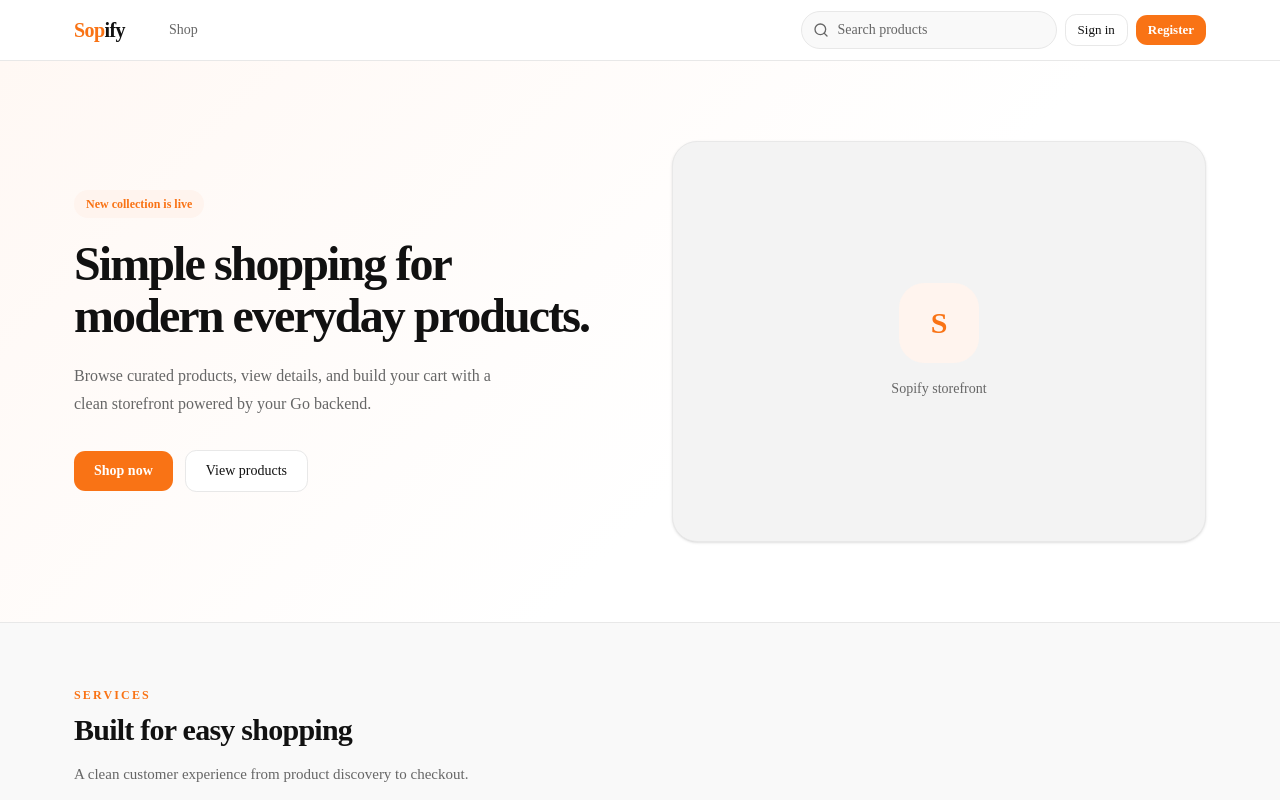
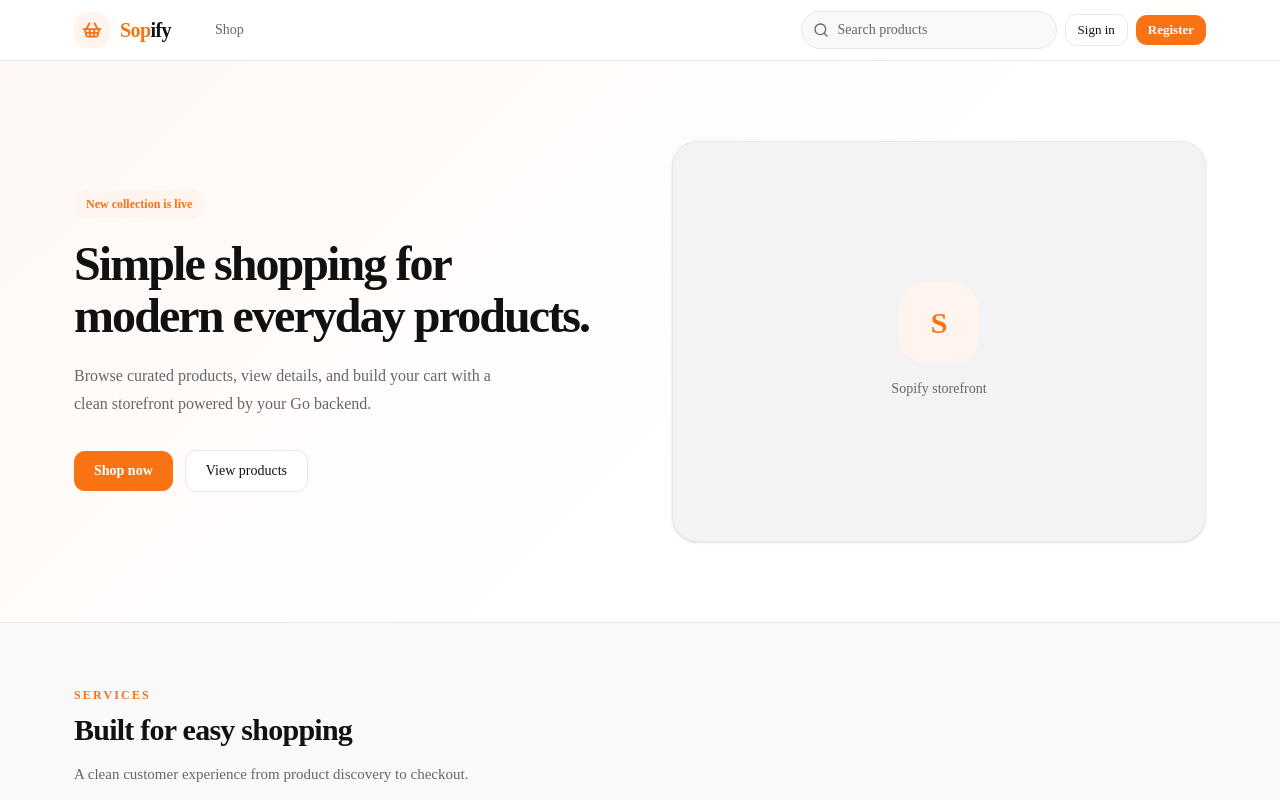
Before and after one commit to abdamah/sopify, a Next.js app in the folder frontend/: page / in a window 1280 px wide. Shown: the top 800 px of the page. Built offline with nearby package versions, Linux system fonts and the light colour scheme; no server answers.

Commit message:
Add logo icon

```diff
--- a/frontend/app/globals.css
+++ b/frontend/app/globals.css
@@ -176,7 +176,15 @@
 }
 
 @utility logo-link {
-  @apply shrink-0 text-xl font-bold tracking-[-0.03em] text-primary;
+  @apply flex shrink-0 items-center gap-2.5;
+}
+
+@utility logo-icon {
+  @apply flex size-9 items-center justify-center rounded-lg bg-accent text-primary;
+}
+
+@utility logo-text {
+  @apply text-xl font-bold tracking-[-0.03em] text-primary;
 }
 
 @utility nav-link {
--- a/frontend/components/header.tsx
+++ b/frontend/components/header.tsx
@@ -1,4 +1,6 @@
 import Link from "next/link";
+import { ShoppingBasket } from "lucide-react";
+
 
 import { getMe } from "@/actions/auth";
 import { getCart } from "@/actions/cart";
@@ -6,6 +8,8 @@ import { CartLink } from "@/components/cart-link";
 import { HeaderSearch } from "@/components/header-search";
 import { LogoutButton } from "@/components/logout-button";
 import { getCartItemCount } from "@/lib/cart-events";
+
+
 
 export async function Header() {
   const user = await getMe().catch(() => null);
@@ -16,7 +20,12 @@ export async function Header() {
     <header className="sticky top-0 z-50 border-b border-border bg-background">
       <div className="header-inner">
         <Link href="/" className="logo-link">
-          Sop<span className="text-foreground">ify</span>
+          <span className="logo-icon" aria-hidden="true">
+            <ShoppingBasket className="size-5" strokeWidth={2.25} color="#F97315" />
+          </span>
+          <span className="logo-text">
+            Sop<span className="text-foreground">ify</span>
+          </span>
         </Link>
 
         <nav className="flex items-center gap-1">
```
